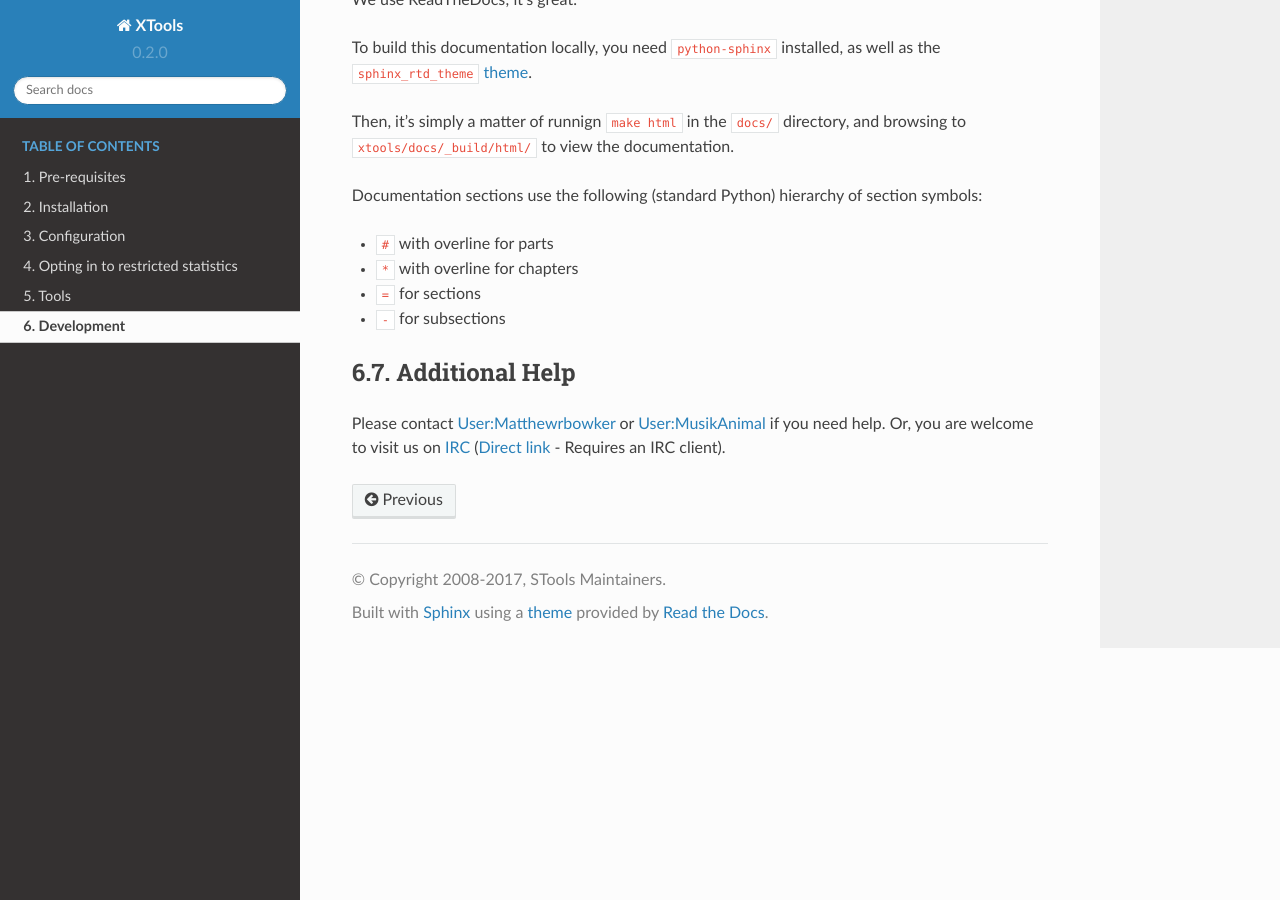
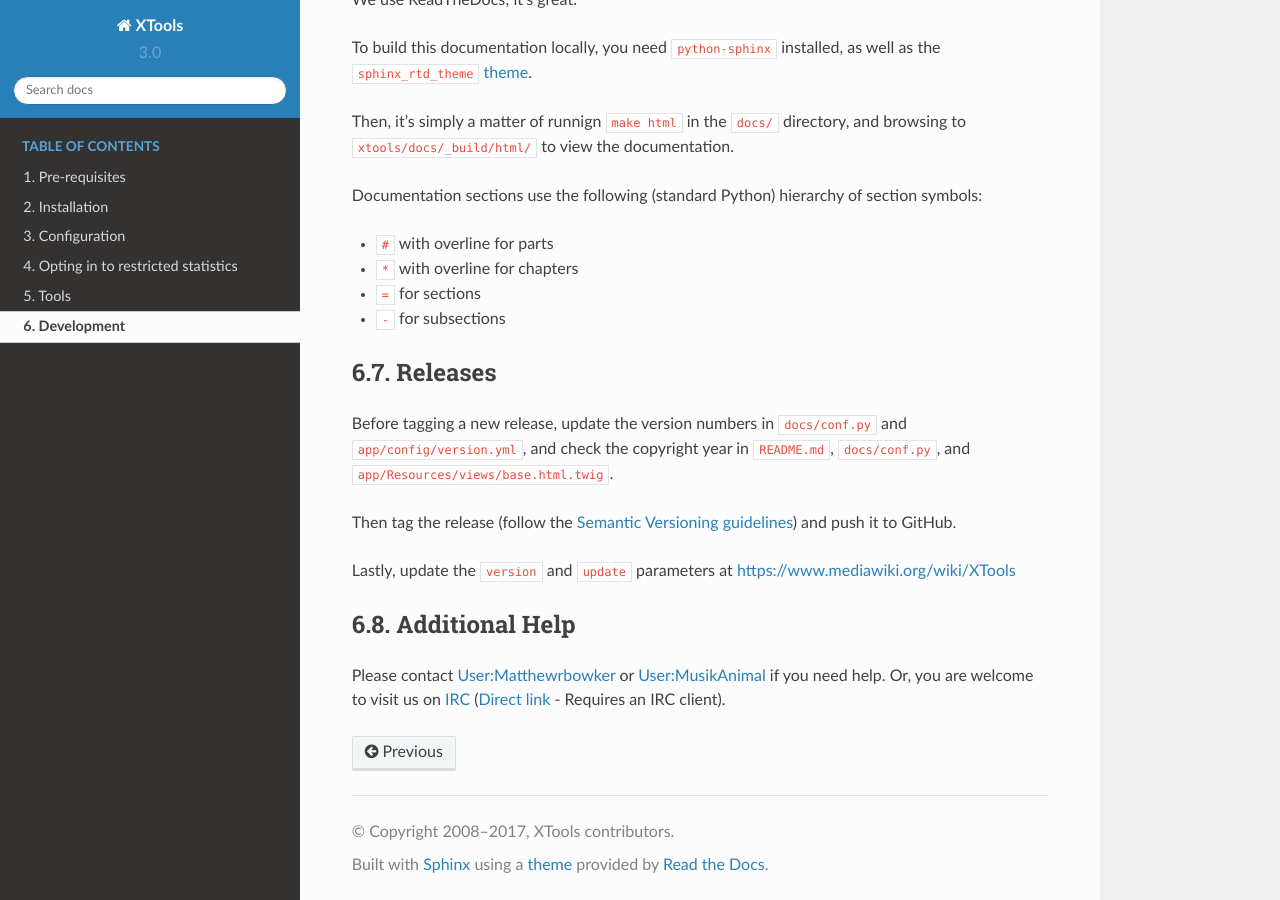
Before and after one commit to x-tools/xtools, a Sphinx documentation site: the page built from docs/development.rst, in a window 1280 px wide and 900 px high, scrolled down 2863 px. Built offline with Sphinx 7.4.7 and the Read the Docs theme 2.0.0, drawn with Linux system fonts in a browser that asks for light colours.

Commit message:
Document release process

```diff
--- a/docs/conf.py
+++ b/docs/conf.py
@@ -6,9 +6,11 @@ source_suffix = '.rst'
 master_doc = 'index'
 
 project = u'XTools'
-copyright = u'2008-2017, STools Maintainers'
 
-version = '0.2.0'
+# The release process is documented at https://xtools.readthedocs.io/en/latest/development.html#releases
+copyright = u'2008–2017, XTools contributors'
+version = '3.0'
+release = '3.0.0'
 
 # -- Options for HTML output ---------------------------------------------------
 
--- a/docs/development.rst
+++ b/docs/development.rst
@@ -139,6 +139,17 @@ Documentation sections use the following (standard Python) hierarchy of section
 * ``=`` for sections
 * ``-`` for subsections
 
+Releases
+========
+
+Before tagging a new release,
+update the version numbers in ``docs/conf.py`` and ``app/config/version.yml``,
+and check the copyright year in ``README.md``, ``docs/conf.py``, and ``app/Resources/views/base.html.twig``.
+
+Then tag the release (follow the `Semantic Versioning guidelines`_) and push it to GitHub.
+
+Lastly, update the ``version`` and ``update`` parameters at https://www.mediawiki.org/wiki/XTools
+
 Additional Help
 ===============
 
```
Also changed, not shown: app/Resources/views/base.html.twig (+4 -3 lines), 1 other file.
